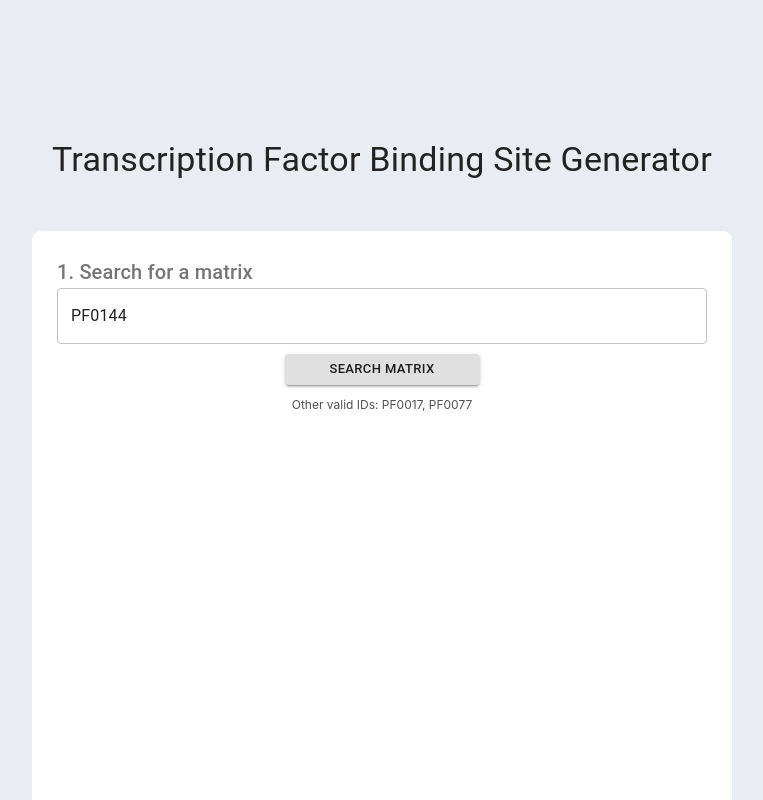
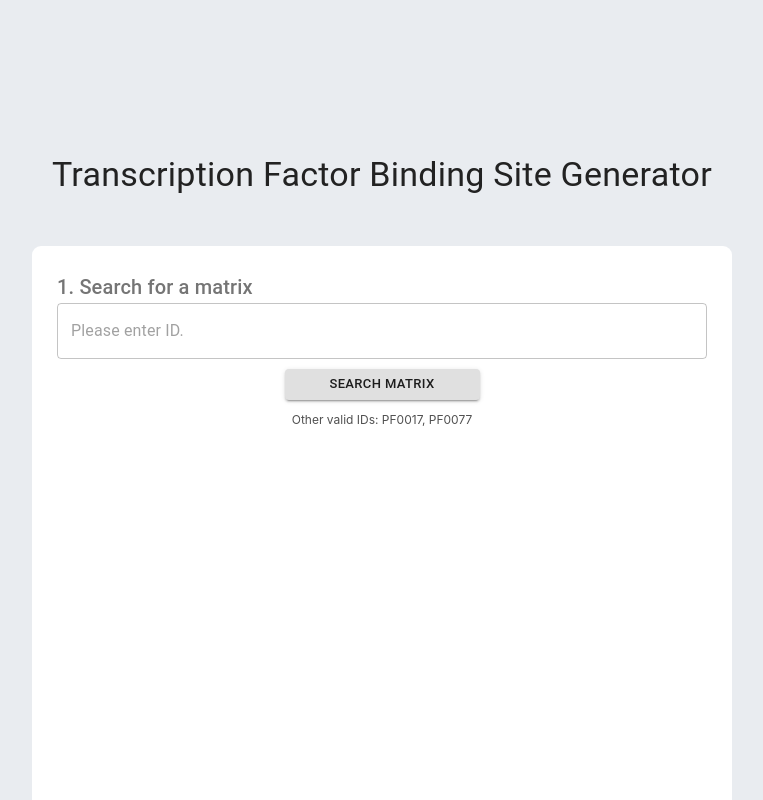
Before and after one commit to sunnivablock/mol3022, a React (Create React App) app in the folder bioProsjekt/: page / in a window 1280 px wide. Shown: the top 800 px of the page, without its empty margins (258-1021 px from the left). Built offline with nearby package versions, Linux system fonts and the light colour scheme.

Commit message:
Add working graph

```diff
--- a/bioProsjekt/src/App.css
+++ b/bioProsjekt/src/App.css
@@ -15,7 +15,7 @@
 
 .App-header {
   background-color: rgb(233, 236, 240);
-  min-height: 180vh;
+  min-height: 230vh;
   display: flex;
   flex-direction: column;
   align-items: center;
--- a/bioProsjekt/src/App.js
+++ b/bioProsjekt/src/App.js
@@ -9,7 +9,7 @@ function App() {
       <header className="App-header">
         <div style={{display:"flex", flexDirection:"row"}}>
           {/* <img style={{padding:"30px"}} width={100} height={100} src={dna}></img> */}
-          <div style={{padding:"50px"}}>
+          <div style={{paddingBottom:"50px"}}>
             <Typography variant="h4">Transcription Factor Binding Site Generator</Typography>
           </div>
           {/* <img style={{padding:"30px"}} width={100} height={100} src={dna}></img> */}
--- a/bioProsjekt/src/components/Graph.jsx
+++ b/bioProsjekt/src/components/Graph.jsx
@@ -8,7 +8,7 @@ import { Bar, Chart, Line } from "react-chartjs-2";
 
 
 function Graph() {
-    const [id, setId ] = useState("PF0144");
+    const [id, setId ] = useState("");
     const [oneMatrix, setOneMatrix ] = useState({});
     const [sequence, setSequence] = useState("");
     const [dnaError, setDNAError]= useState(false);
@@ -35,7 +35,7 @@ function Graph() {
       <div className="container">
        <div style={{padding:'25px', display:"flex", flexDirection:"column"}}>
        {/* <p style={{alignSelf:'flex-start', fontSize:'20px'}}> 1.Search for a matrix:</p> */}
-        <Typography color='TextSecondary' align='left' variant="h6">{"1. Search for a matrix"}</Typography>
+        <Typography color='textSecondary' align='left' variant="h6">{"1. Search for a matrix"}</Typography>
           <TextField
             className="DNAInput"
             size="medium"
@@ -45,7 +45,7 @@ function Graph() {
             onChange={(e) => {
               setId(e.target.value)
             }}
-            placeholder="Please enter ID"
+            placeholder="Please enter ID. "
           />
           <div style={{padding:'5px'}}></div>
           <Button
@@ -74,7 +74,7 @@ function Graph() {
          <p/>
           {oneMatrix.A &&
           <div style={{padding: '0px', display:"flex", flexDirection:"column"}}>
-             <Typography color='TextSecondary' align='left' variant="h6">{"2. Type in a DNA sequence for matching"}</Typography>
+             <Typography color='textSecondary' align='left' variant="h6">{"2. Type in a DNA sequence for matching"}</Typography>
           <TextField
             className="DNASequence"
             size="medium"
@@ -101,13 +101,27 @@ function Graph() {
             Search
           </Button>
           {match &&
-            <Typography>{"We found matches: "+ match  }</Typography>
-            //<Typography>{"and transcription factor bindings are most likely from position "+ Math.max(match)}</Typography> funker ikke når vi har negative tall :/
+          <div className="resultater">
+            {/* <Typography>{"We found matches: "+ match + "and transcription factor bindings are most likely from position " + Math.max(match)}</Typography> */}
+            <Typography style={{width: 600}}> The graph shows the trancription factor of the different positions on the DNA sequence.
+               The X-axis shows the position within the DNA sequence, while the Y-axis display the values of the trancription factors.</Typography>
+            <VictoryChart domainPadding={30} theme={VictoryTheme.material}  prependDefaultAxes={true}>
+                <VictoryBar
+                  alignment="start"
+                  style={{ data: { fill: "#ffa500" } }}
+                  data={match}
+                  width={300}
+                  labels= {({ datum }) => datum.y}
+                  barRatio={0.4}
+                  animate={{
+                    duration: 2000,
+                    onLoad: { duration: 1000 }
+                  }}
+                  />
+              </VictoryChart>
+          </div>
           }
-           <div className="resultater">
-              {/* Funker ikke helt enda men ska fikse grafen, lar derfor også noen imports stående selvom de ikke er i bruk */}
-              <Line data={match} />
-            </div>
+
           </div>
         }
         </div>
--- a/bioProsjekt/src/components/GraphStyle.css
+++ b/bioProsjekt/src/components/GraphStyle.css
@@ -1,6 +1,6 @@
 .container {
   background-color: white;
-  height: 140vh;
+  height: 180vh;
   width: 700px;
   box-shadow: 5px;
   border-radius: 9px;
```
